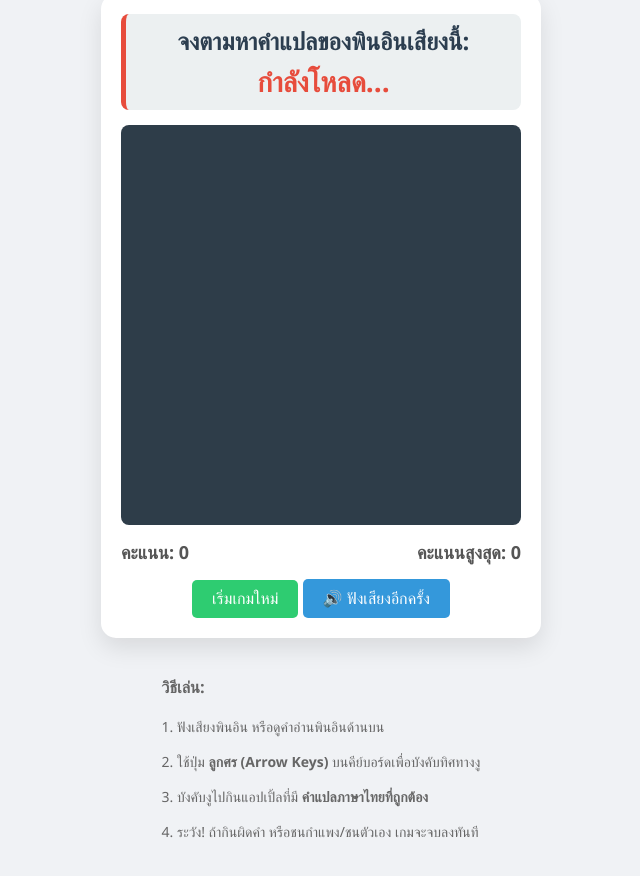
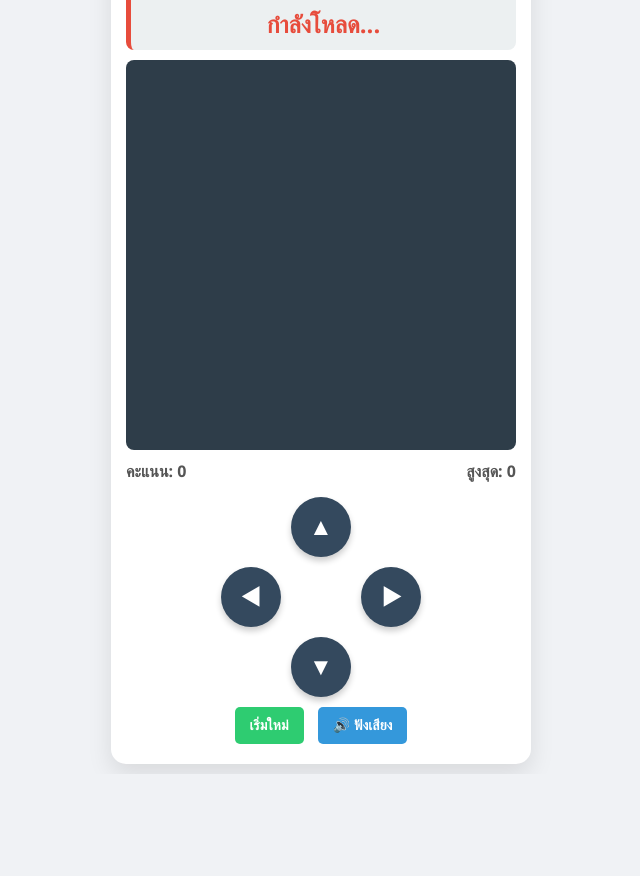
Before and after one commit to imbatmans221b-ship-it/-, a plain HTML site: page index.html in a window 1280 px wide. Shown: the part 100-976 px from the top of the page, without its empty margins (319-959 px from the left). After the commit the page ends 874 px from the top, so only its background shows below. Drawn offline with Linux system fonts and the light colour scheme.

Commit message:
Update index.html

```diff
--- a/index.html
+++ b/index.html
@@ -2,7 +2,7 @@
 <html lang="th">
 <head>
     <meta charset="UTF-8">
-    <meta name="viewport" content="width=device-width, initial-scale=1.0">
+    <meta name="viewport" content="width=device-width, initial-scale=1.0, maximum-scale=1.0, user-scalable=no">
     <title>Pinyin Snake Game - เกมงูฝึกศัพท์จีน</title>
     <style>
         body {
@@ -12,28 +12,33 @@
             flex-direction: column;
             align-items: center;
             margin: 0;
-            padding: 20px;
+            padding: 10px;
+            touch-action: manipulation;
         }
 
         h1 {
             color: #333;
-            margin-bottom: 10px;
+            margin: 5px 0;
+            font-size: 24px;
         }
 
         #game-container {
             position: relative;
             background-color: #fff;
-            padding: 20px;
+            padding: 15px;
             border-radius: 15px;
             box-shadow: 0 10px 25px rgba(0,0,0,0.1);
             text-align: center;
+            max-width: 420px;
+            width: 100%;
+            box-sizing: border-box;
         }
 
         #target-word-box {
-            font-size: 24px;
+            font-size: 18px;
             font-weight: bold;
             color: #2c3e50;
-            margin-bottom: 15px;
+            margin-bottom: 10px;
             padding: 10px;
             background-color: #ecf0f1;
             border-radius: 8px;
@@ -42,7 +47,7 @@
 
         #target-pinyin {
             color: #e74c3c;
-            font-size: 28px;
+            font-size: 24px;
             display: block;
             margin-top: 5px;
         }
@@ -52,39 +57,63 @@
             border-radius: 8px;
             display: block;
             margin: 0 auto;
+            max-width: 100%;
+            height: auto;
         }
 
         #score-board {
             display: flex;
             justify-content: space-between;
-            margin-top: 15px;
-            font-size: 18px;
+            margin: 10px 0;
+            font-size: 16px;
             font-weight: bold;
             color: #555;
         }
 
-        .btn {
+        #controls {
+            display: grid;
+            grid-template-columns: repeat(3, 60px);
+            grid-template-rows: repeat(3, 60px);
+            gap: 10px;
+            justify-content: center;
+            margin: 15px 0 5px 0;
+        }
+
+        .ctrl-btn {
+            background-color: #34495e;
+            color: white;
+            border: none;
+            border-radius: 50%;
+            font-size: 24px;
+            font-weight: bold;
+            cursor: pointer;
+            user-select: none;
+            display: flex;
+            align-items: center;
+            justify-content: center;
+            box-shadow: 0 4px 6px rgba(0,0,0,0.2);
+        }
+
+        .ctrl-btn:active {
+            background-color: #16a085;
+            transform: scale(0.95);
+        }
+
+        #btn-up { grid-column: 2; grid-row: 1; }
+        #btn-left { grid-column: 1; grid-row: 2; }
+        #btn-right { grid-column: 3; grid-row: 2; }
+        #btn-down { grid-column: 2; grid-row: 3; }
+
+        .btn-system {
             background-color: #2ecc71;
             color: white;
             border: none;
-            padding: 10px 20px;
-            font-size: 16px;
+            padding: 10px 15px;
+            font-size: 14px;
             border-radius: 5px;
             cursor: pointer;
-            margin-top: 15px;
-            transition: 0.2s;
-        }
-
-        .btn:hover {
-            background-color: #27ae60;
-        }
-
-        #instructions {
-            margin-top: 20px;
-            max-width: 400px;
-            font-size: 14px;
-            color: #666;
-            line-height: 1.5;
+            margin: 5px;
+            font-weight: bold;
         }
     </style>
 </head>
@@ -94,7 +123,7 @@
 
     <div id="game-container">
         <div id="target-word-box">
-            จงตามหาคำแปลของพินอินเสียงนี้:
+            ตามหาคำแปลของพินอินนี้:
             <span id="target-pinyin">กำลังโหลด...</span>
         </div>
 
@@ -102,37 +131,34 @@
 
         <div id="score-board">
             <span id="score">คะแนน: 0</span>
-            <span id="high-score">คะแนนสูงสุด: 0</span>
+            <span id="high-score">สูงสุด: 0</span>
         </div>
 
-        <button class="btn" id="start-btn" onclick="resetGame()">เริ่มเกมใหม่</button>
-        <button class="btn" style="background-color: #3498db;" onclick="speakCurrentWord()">🔊 ฟังเสียงอีกครั้ง</button>
-    </div>
+        <div id="controls">
+            <button class="ctrl-btn" id="btn-up">▲</button>
+            <button class="ctrl-btn" id="btn-left">◀</button>
+            <button class="ctrl-btn" id="btn-right">▶</button>
+            <button class="ctrl-btn" id="btn-down">▼</button>
+        </div>
 
-    <div id="instructions">
-        <h3>วิธีเล่น:</h3>
-        <p>1. ฟังเสียงพินอิน หรือดูคำอ่านพินอินด้านบน</p>
-        <p>2. ใช้ปุ่ม <b>ลูกศร (Arrow Keys)</b> บนคีย์บอร์ดเพื่อบังคับทิศทางงู</p>
-        <p>3. บังคับงูไปกินแอปเปิ้ลที่มี <b>คำแปลภาษาไทยที่ถูกต้อง</b></p>
-        <p>4. ระวัง! ถ้ากินผิดคำ หรือชนกำแพง/ชนตัวเอง เกมจะจบลงทันที</p>
+        <button class="btn-system" onclick="resetGame()">เริ่มใหม่</button>
+        <button class="btn-system" style="background-color: #3498db;" onclick="speakCurrentWord()">🔊 ฟังเสียง</button>
     </div>
 
     <script>
         const canvas = document.getElementById("gameCanvas");
         const ctx = canvas.getContext("2d");
-
         const gridSize = 20;
         const tileCount = canvas.width / gridSize;
 
-        // คลังคำศัพท์ (สามารถเพิ่ม-ลด หรือเปลี่ยนคำเองตรงนี้ได้เลยครับ)
         const wordBank = [
             { hanzi: "苹果", pinyin: "píngguǒ", thai: "แอปเปิ้ล" },
             { hanzi: "香蕉", pinyin: "xiāngjiāo", thai: "กล้วย" },
             { hanzi: "猫", pinyin: "māo", thai: "แมว" },
             { hanzi: "狗", pinyin: "gǒu", thai: "สุนัข" },
             { hanzi: "水", pinyin: "shuǐ", thai: "น้ำ" },
-            { hanzi: "米饭", pinyin: "mǐfàn", thai: "ข้าวสวย" },
-            { hanzi: "老师", pinyin: "lǎoshī", thai: "คุณครู" },
+            { hanzi: "米饭", pinyin: "mǐfàn", thai: "ข้าว" },
+            { hanzi: "老师", pinyin: "lǎoshī", thai: "ครู" },
             { hanzi: "学生", pinyin: "xuéshēng", thai: "นักเรียน" },
             { hanzi: "谢谢", pinyin: "xièxie", thai: "ขอบคุณ" },
             { hanzi: "再见", pinyin: "zàijiàn", thai: "ลาก่อน" }
@@ -141,32 +167,25 @@
         let snake = [];
         let dx = gridSize;
         let dy = 0;
-
-        let apples = []; // จะมีแอปเปิ้ล 3 ลูก (1 ถูก, 2 ผิด)
+        let apples = [];
         let currentQuestion = {};
-
         let score = 0;
         let highScore = 0;
         let gameInterval;
         let isGameOver = false;
 
-        // ระบบเสียงภาษาจีน
         function speakCurrentWord() {
             if ('speechSynthesis' in window && currentQuestion.hanzi) {
-                window.speechSynthesis.cancel(); // หยุดเสียงเก่าก่อน
+                window.speechSynthesis.cancel();
                 const utterance = new SpeechSynthesisUtterance(currentQuestion.hanzi);
-                utterance.lang = 'zh-CN'; // ตั้งค่าเป็นภาษาจีนกลาง
-                utterance.rate = 0.8; // ความเร็วเสียง (ปรับให้ช้าลงนิดนึงจะได้ฟังง่าย)
+                utterance.lang = 'zh-CN';
+                utterance.rate = 0.75;
                 window.speechSynthesis.speak(utterance);
             }
         }
 
         function initGame() {
-            snake = [
-                {x: 160, y: 200},
-                {x: 140, y: 200},
-                {x: 120, y: 200}
-            ];
+            snake = [{x: 160, y: 200}, {x: 140, y: 200}, {x: 120, y: 200}];
             dx = gridSize;
             dy = 0;
             score = 0;
@@ -176,16 +195,11 @@
         }
 
         function generateQuestion() {
-            // สุ่มเลือกคำถามหลักที่ถูกต้อง
             const randomIndex = Math.floor(Math.random() * wordBank.length);
             currentQuestion = wordBank[randomIndex];
-
             document.getElementById("target-pinyin").innerText = `${currentQuestion.pinyin} (${currentQuestion.hanzi})`;
-
-            // รอแป๊บนึงแล้วออกเสียง
             setTimeout(speakCurrentWord, 200);
 
-            // สร้างตัวเลือกที่ผิด 2 ตัว
             let wrongOptions = [];
             while(wrongOptions.length < 2) {
                 let wrongWord = wordBank[Math.floor(Math.random() * wordBank.length)].thai;
@@ -194,60 +208,36 @@
                 }
             }
 
-            // รวมคำตอบแล้วกระจายแอปเปิ้ล 3 ลูก
             let answers = [
                 { text: currentQuestion.thai, isCorrect: true },
                 { text: wrongOptions[0], isCorrect: false },
                 { text: wrongOptions[1], isCorrect: false }
             ];
-
-            // สลับตำแหน่งแอปเปิ้ลแบบสุ่ม
             answers.sort(() => Math.random() - 0.5);
 
             apples = [];
-
-            // สุ่มพิกัดให้แอปเปิ้ลแต่ละลูกไม่ซ้ำกัน
             for(let i=0; i<3; i++) {
-                let appleX, appleY;
-                let overlap;
-
+                let appleX, appleY, overlap;
                 do {
                     overlap = false;
                     appleX = Math.floor(Math.random() * tileCount) * gridSize;
                     appleY = Math.floor(Math.random() * tileCount) * gridSize;
-
-                    // เช็คไม่ให้ทับงู
-                    for(let part of snake) {
-                        if(part.x === appleX && part.y === appleY) overlap = true;
-                    }
-                    // เช็คไม่ให้ทับแอปเปิ้ลลูกอื่น
-                    for(let app of apples) {
-                        if(app.x === appleX && app.y === appleY) overlap = true;
-                    }
+                    for(let part of snake) { if(part.x === appleX && part.y === appleY) overlap = true; }
+                    for(let app of apples) { if(app.x === appleX && app.y === appleY) overlap = true; }
                 } while(overlap);
 
-                apples.push({
-                    x: appleX,
-                    y: appleY,
-                    text: answers[i].text,
-                    isCorrect: answers[i].isCorrect
-                });
+                apples.push({ x: appleX, y: appleY, text: answers[i].text, isCorrect: answers[i].isCorrect });
             }
         }
 
         function main() {
             if (isGameOver) return;
-
             if (hasGameEnded()) {
                 isGameOver = true;
-                alert("เกมจบแล้ว! คุณชนกำแพงหรือชนตัวเอง");
-                if(score > highScore) {
-                    highScore = score;
-                    document.getElementById("high-score").innerText = "คะแนนสูงสุด: " + highScore;
-                }
+                alert("เกมจบแล้ว! ชนกำแพงหรือชนตัวเอง");
+                if(score > highScore) { highScore = score; document.getElementById("high-score").innerText = "สูงสุด: " + highScore; }
                 return;
             }
-
             clearCanvas();
             drawApples();
             moveSnake();
@@ -255,38 +245,30 @@
             checkAppleCollision();
         }
 
-        function clearCanvas() {
-            ctx.fillStyle = "#2e3d49";
-            ctx.fillRect(0, 0, canvas.width, canvas.height);
-        }
+        function clearCanvas() { ctx.fillStyle = "#2e3d49"; ctx.fillRect(0, 0, canvas.width, canvas.height); }
 
         function drawSnake() {
             snake.forEach((part, index) => {
-                // หัวงูสีเขียวเข้ม ตัวงูสีเขียวอ่อน
                 ctx.fillStyle = index === 0 ? '#27ae60' : '#2ecc71';
-                ctx.strokeStyle = '#2e3d49';
                 ctx.fillRect(part.x, part.y, gridSize, gridSize);
-                ctx.strokeRect(part.x, part.y, gridSize, gridSize);
             });
         }
 
         function moveSnake() {
             const head = {x: snake[0].x + dx, y: snake[0].y + dy};
             snake.unshift(head);
-            snake.pop(); // เอาหางออกเพื่อให้ยาวเท่าเดิม (จะเพิ่มความยาวเฉพาะตอนกินถูก)
+            snake.pop();
         }
 
         function drawApples() {
             apples.forEach(apple => {
-                // วาดตัวแอปเปิ้ล (วงกลมสีแดง)
                 ctx.fillStyle = "#e74c3c";
                 ctx.beginPath();
                 ctx.arc(apple.x + gridSize/2, apple.y + gridSize/2, gridSize/2 - 2, 0, 2 * Math.PI);
                 ctx.fill();
 
-                // วาดตัวหนังสือคำแปลเหนือกองแอปเปิ้ล
                 ctx.fillStyle = "#ffffff";
-                ctx.font = "11px Arial";
+                ctx.font = "bold 12px Arial";
                 ctx.textAlign = "center";
                 ctx.fillText(apple.text, apple.x + gridSize/2, apple.y - 4);
             });
@@ -294,9 +276,16 @@
 
         function checkAppleCollision() {
             const head = snake[0];
-
-            apples.forEach((apple, index) => {
+            apples.forEach((apple) => {
                 if (head.x === apple.x && head.y === apple.y) {
                     if (apple.isCorrect) {
-                        // กินถูก! ได้คะแนน ตัวยาวขึ้น และเปลี่ยนข้อ
                         score += 10;
+                        document.getElementById("score").innerText = "คะแนน: " + score;
+                        snake.push({ ...snake[snake.length - 1] });
+                        generateQuestion();
+                    } else {
+                        isGameOver = true;
+                        alert(`กินผิด! คำตอบที่ถูกคือ "${currentQuestion.thai}"`);
+                        if(score > highScore) { highScore = score; document.getElementById("high-score").innerText = "สูงสุด: " + highScore; }
+                    }
+                }
```
